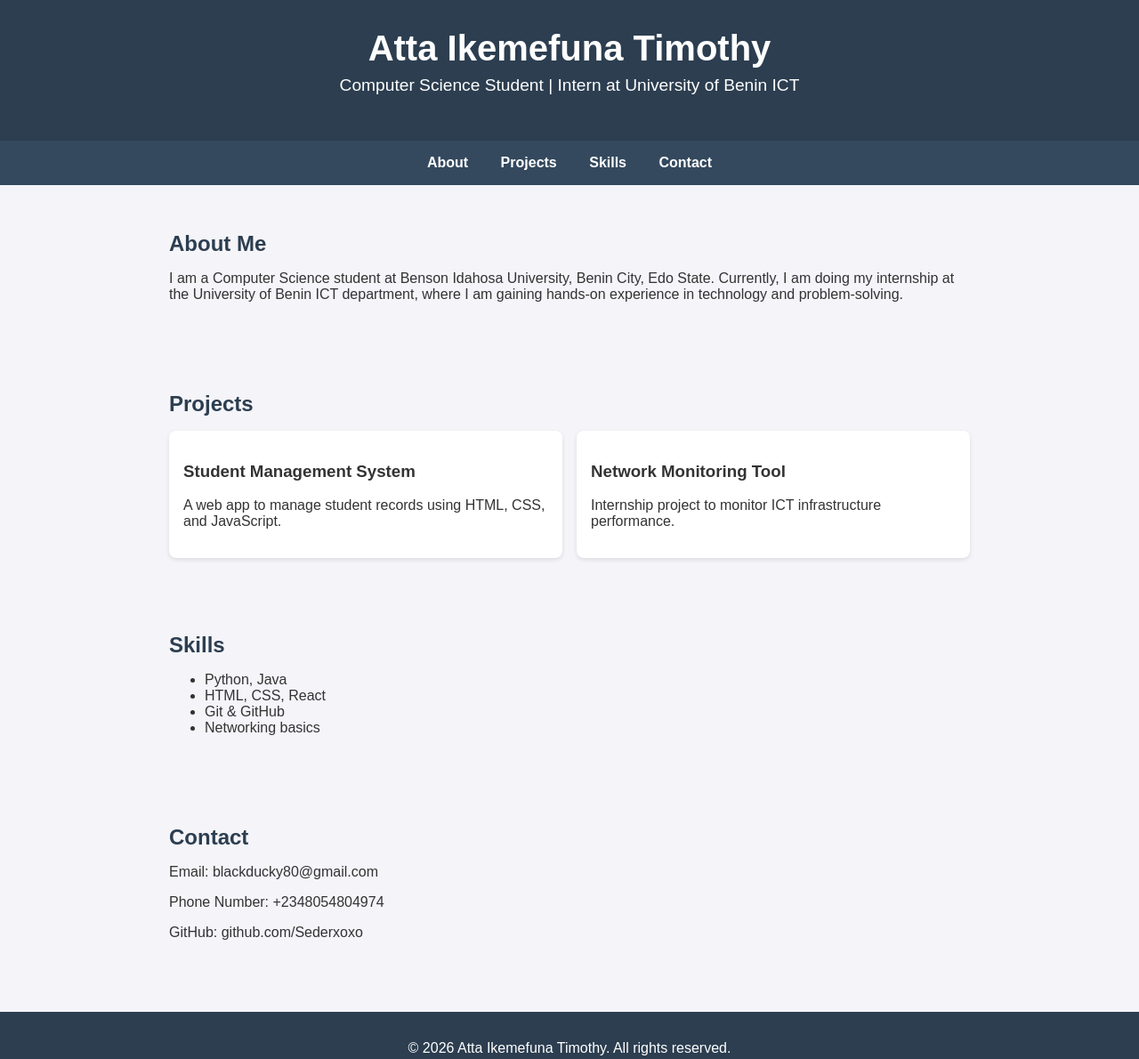
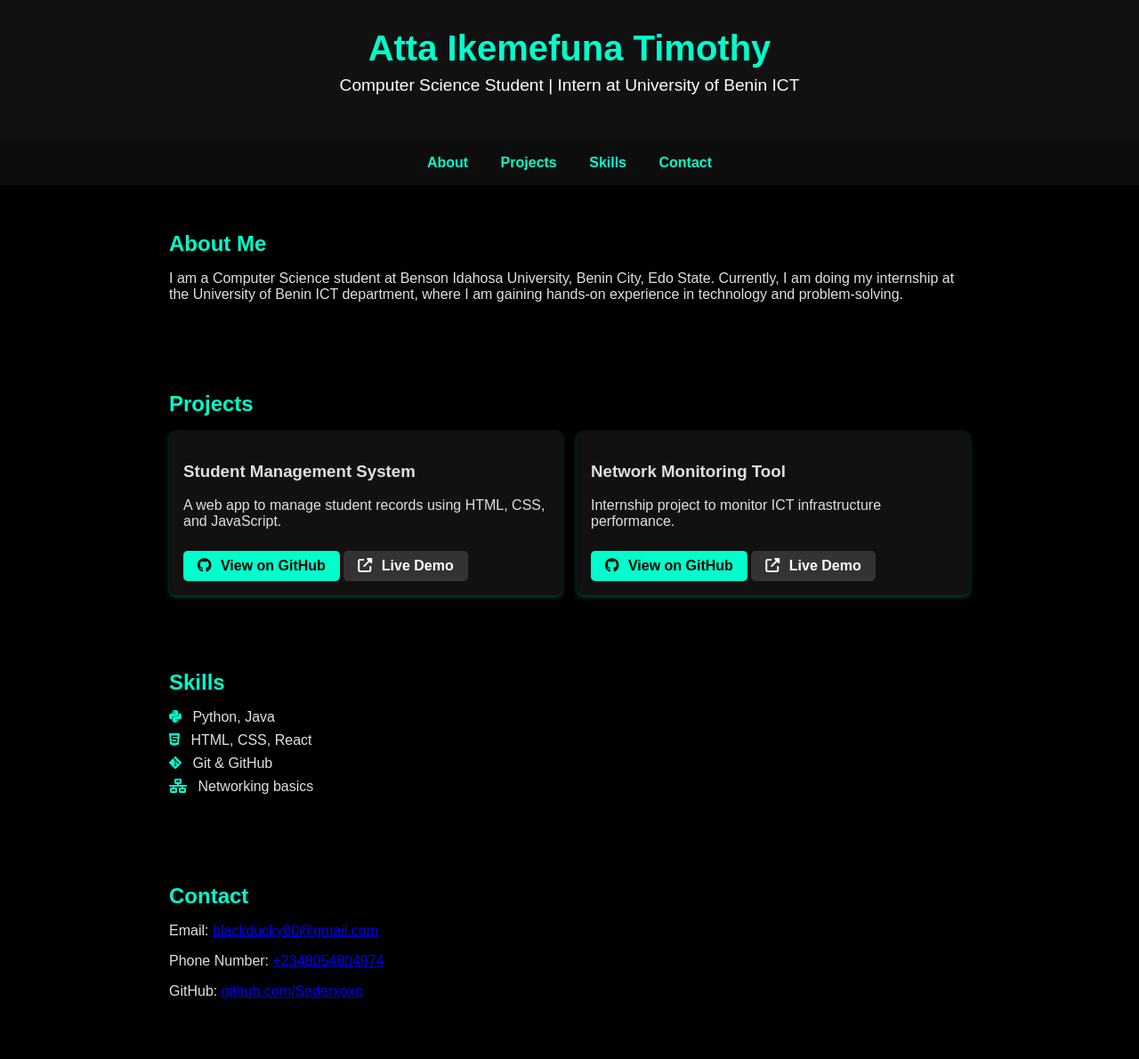
Before and after one commit to Sederxoxo/atta-portfolio, a plain HTML site: page index.html in a window 1280 px wide. Shown: the top 1190 px of the page at 89% size. Drawn offline with Linux system fonts and the light colour scheme.

Commit message:
added icons

```diff
--- a/index.html
+++ b/index.html
@@ -4,16 +4,18 @@
   <meta charset="UTF-8">
   <meta name="viewport" content="width=device-width, initial-scale=1.0">
   <title>Atta Ikemefuna Timothy - Portfolio</title>
+  <!-- Font Awesome for icons -->
+  <link rel="stylesheet" href="https://cdnjs.cloudflare.com/ajax/libs/font-awesome/6.4.0/css/all.min.css">
   <style>
     body {
       font-family: Arial, sans-serif;
       margin: 0;
-      background: #f4f4f9;
-      color: #333;
+      background: #000000; /* AMOLED true black */
+      color: #e0e0e0; /* Light gray text for readability */
     }
     header {
-      background: #2c3e50;
-      color: #fff;
+      background: #111111;
+      color: #00ffcc; /* Neon cyan accent */
       padding: 2rem;
       text-align: center;
     }
@@ -24,17 +26,22 @@
     header p {
       font-size: 1.2rem;
       margin-top: 0.5rem;
+      color: #ffffff;
     }
     nav {
-      background: #34495e;
+      background: #0d0d0d;
       padding: 1rem;
       text-align: center;
     }
     nav a {
-      color: #fff;
+      color: #00ffcc;
       margin: 0 1rem;
       text-decoration: none;
       font-weight: bold;
+      transition: color 0.3s ease;
+    }
+    nav a:hover {
+      color: #ff00aa; /* Neon pink hover */
     }
     section {
       padding: 2rem;
@@ -42,7 +49,7 @@
       margin: auto;
     }
     h2 {
-      color: #2c3e50;
+      color: #00ffcc;
       margin-bottom: 1rem;
     }
     .projects {
@@ -51,14 +58,50 @@
       gap: 1rem;
     }
     .project-card {
-      background: #fff;
+      background: #111111;
       padding: 1rem;
       border-radius: 8px;
-      box-shadow: 0 2px 5px rgba(0,0,0,0.1);
+      box-shadow: 0 2px 5px rgba(0,255,204,0.3);
+    }
+    .btn {
+      display: inline-block;
+      margin-top: 0.5rem;
+      padding: 0.5rem 1rem;
+      background: #00ffcc;
+      color: #000000;
+      text-decoration: none;
+      border-radius: 5px;
+      transition: background 0.3s ease;
+      font-weight: bold;
+    }
+    .btn:hover {
+      background: #ff00aa;
+      color: #ffffff;
+    }
+    .btn.demo {
+      background: #333333;
+      color: #ffffff;
+    }
+    .btn.demo:hover {
+      background: #ff00aa;
+    }
+    .btn i {
+      margin-right: 6px;
+    }
+    ul {
+      list-style: none;
+      padding: 0;
+    }
+    ul li {
+      margin: 0.5rem 0;
+    }
+    ul li i {
+      margin-right: 8px;
+      color: #00ffcc;
     }
     footer {
-      background: #2c3e50;
-      color: #fff;
+      background: #111111;
+      color: #888888;
       text-align: center;
       padding: 1rem;
       margin-top: 2rem;
@@ -93,10 +136,22 @@
       <div class="project-card">
         <h3>Student Management System</h3>
         <p>A web app to manage student records using HTML, CSS, and JavaScript.</p>
+        <a href="https://github.com/Sederxoxo/student-management-system" target="_blank" class="btn">
+          <i class="fab fa-github"></i> View on GitHub
+        </a>
+        <a href="https://your-demo-link.com/student-management" target="_blank" class="btn demo">
+          <i class="fas fa-external-link-alt"></i> Live Demo
+        </a>
       </div>
       <div class="project-card">
         <h3>Network Monitoring Tool</h3>
         <p>Internship project to monitor ICT infrastructure performance.</p>
+        <a href="https://github.com/Sederxoxo/network-monitoring-tool" target="_blank" class="btn">
+          <i class="fab fa-github"></i> View on GitHub
+        </a>
+        <a href="https://your-demo-link.com/network-monitoring" target="_blank" class="btn demo">
+          <i class="fas fa-external-link-alt"></i> Live Demo
+        </a>
       </div>
     </div>
   </section>
@@ -104,18 +159,18 @@
   <section id="skills">
     <h2>Skills</h2>
     <ul>
-      <li>Python, Java</li>
-      <li>HTML, CSS, React</li>
-      <li>Git & GitHub</li>
-      <li>Networking basics</li>
+      <li><i class="fab fa-python"></i> Python, Java</li>
+      <li><i class="fab fa-html5"></i> HTML, CSS, React</li>
+      <li><i class="fab fa-git-alt"></i> Git & GitHub</li>
+      <li><i class="fas fa-network-wired"></i> Networking basics</li>
     </ul>
   </section>
 
   <section id="contact">
     <h2>Contact</h2>
-    <p>Email: blackducky80@gmail.com</p>
-    <p>Phone Number: +2348054804974</p>
-    <p>GitHub: github.com/Sederxoxo</p>
+    <p>Email: <a href="mailto:blackducky80@gmail.com">blackducky80@gmail.com</a></p>
+    <p>Phone Number: <a href="tel:+2348054804974">+2348054804974</a></p>
+    <p>GitHub: <a href="https://github.com/Sederxoxo" target="_blank">github.com/Sederxoxo</a></p>
   </section>
 
   <footer>
```
